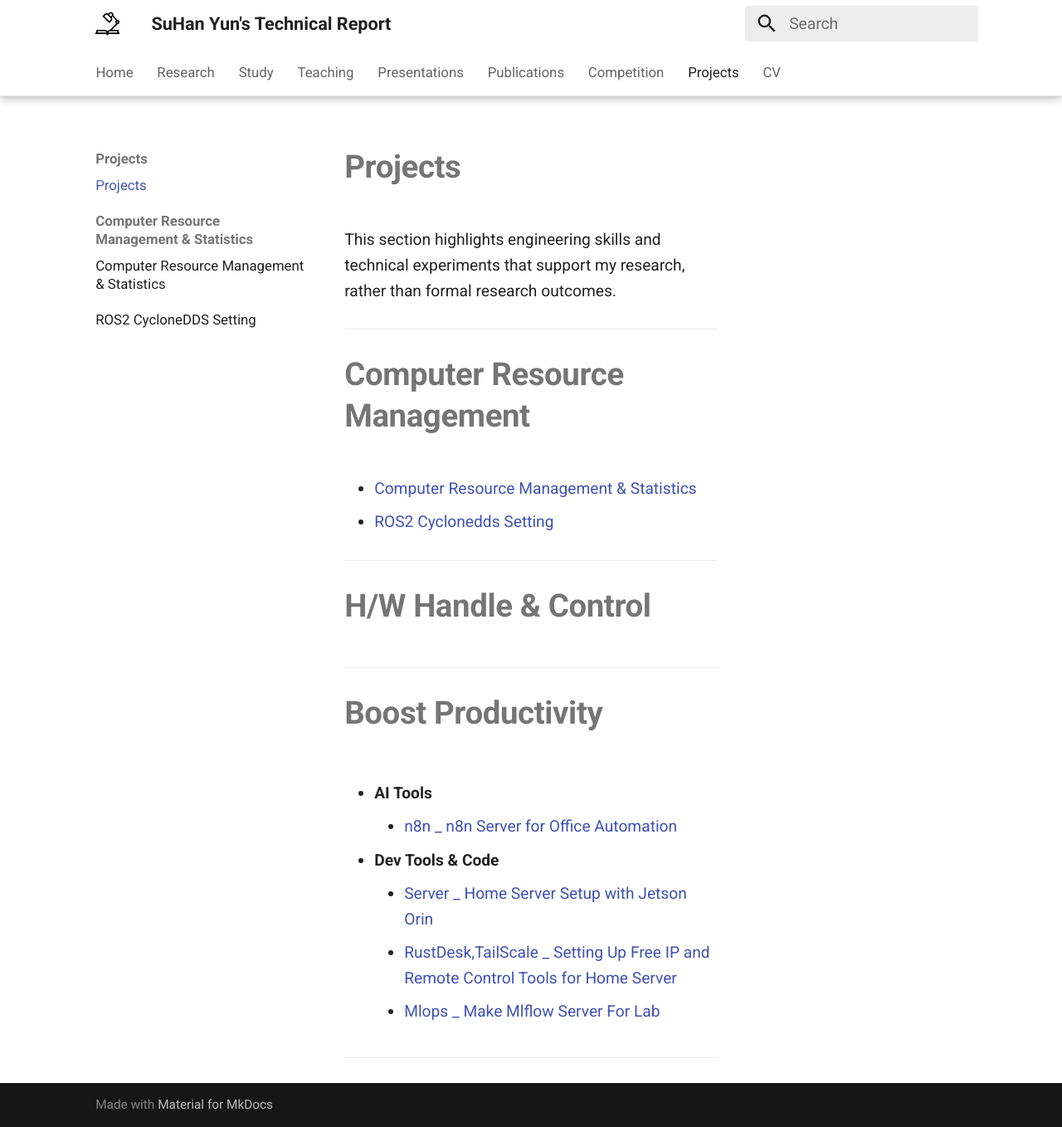
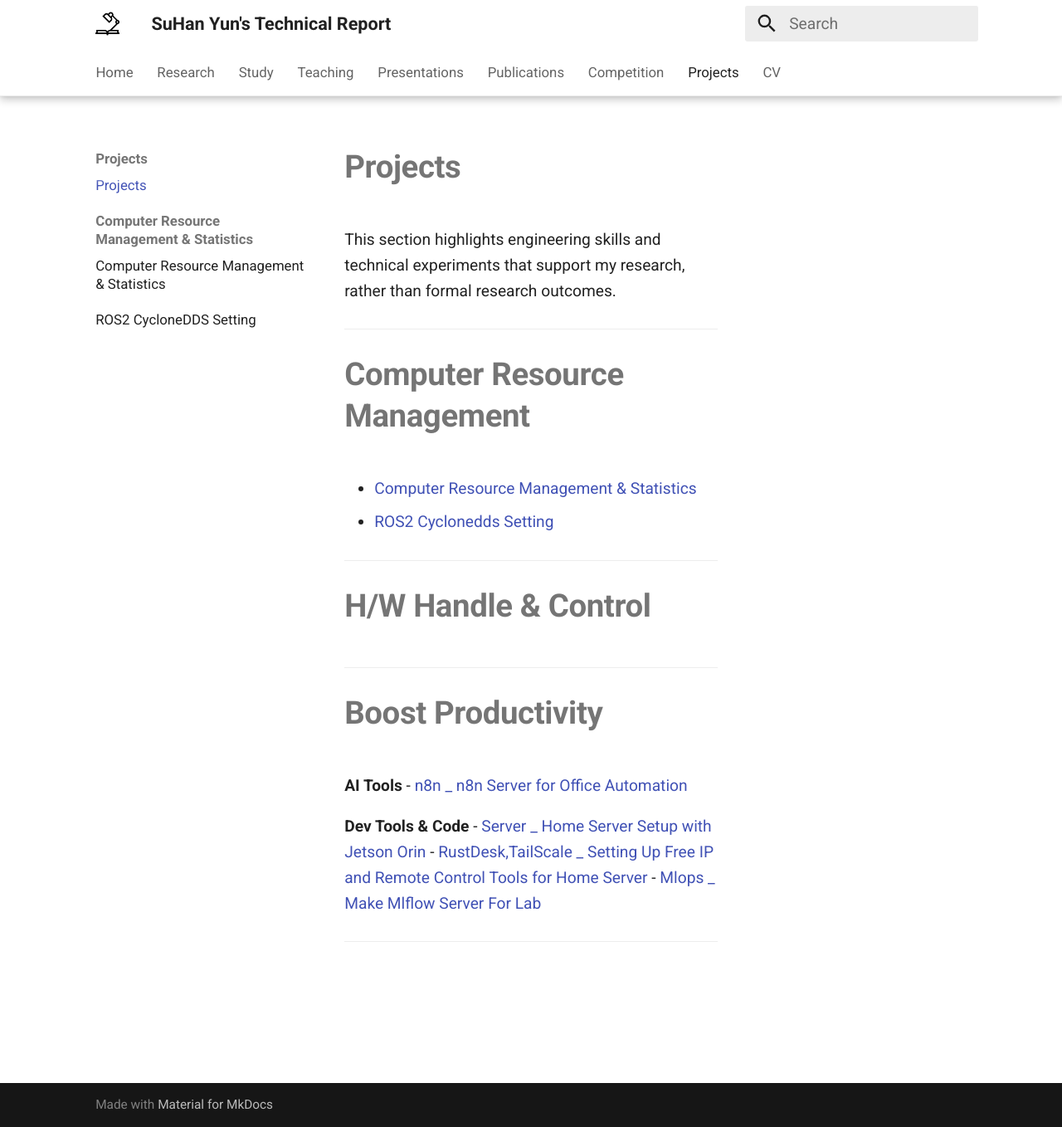
Before and after one commit to YSH-research/YSH-research.github.io, an MkDocs documentation site: the page built from docs/Project/projects.md, in a window 1280 px wide and 1358 px high. Shown: the whole window at 83% size. Built offline with MkDocs 1.6.1 and Material for MkDocs 9.7.7, drawn with Linux system fonts in a browser that asks for light colours.

```diff
--- a/docs/Project/projects.md
+++ b/docs/Project/projects.md
@@ -17,10 +17,10 @@ This section highlights engineering skills and technical experiments that suppor
 
 # **Boost Productivity**
 
-- **AI Tools**
+**AI Tools**
     - [n8n _ n8n Server for Office Automation]()
 
-- **Dev Tools & Code**
+**Dev Tools & Code**
     - [Server _ Home Server Setup with Jetson Orin]()
     - [RustDesk,TailScale _ Setting Up Free IP and Remote Control Tools for Home Server]()
     - [Mlops _ Make Mlflow Server For Lab]()
```
